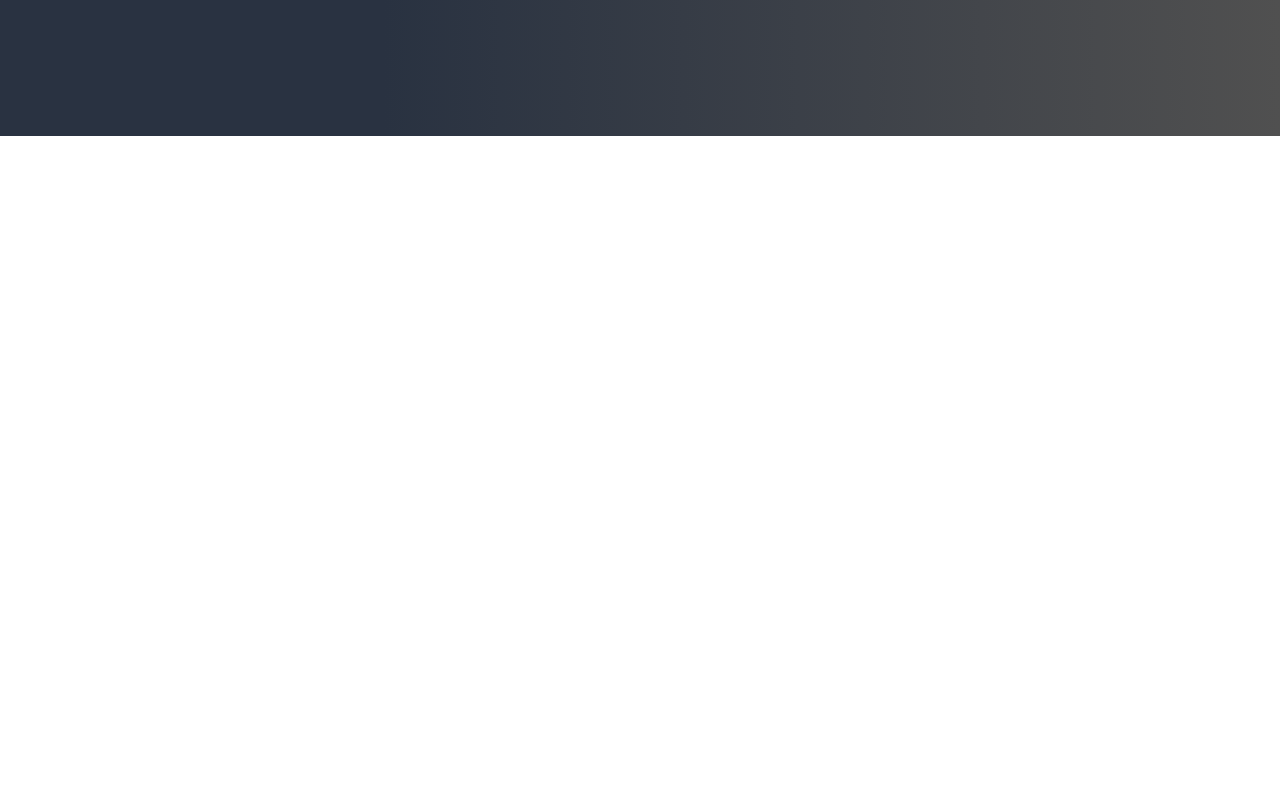
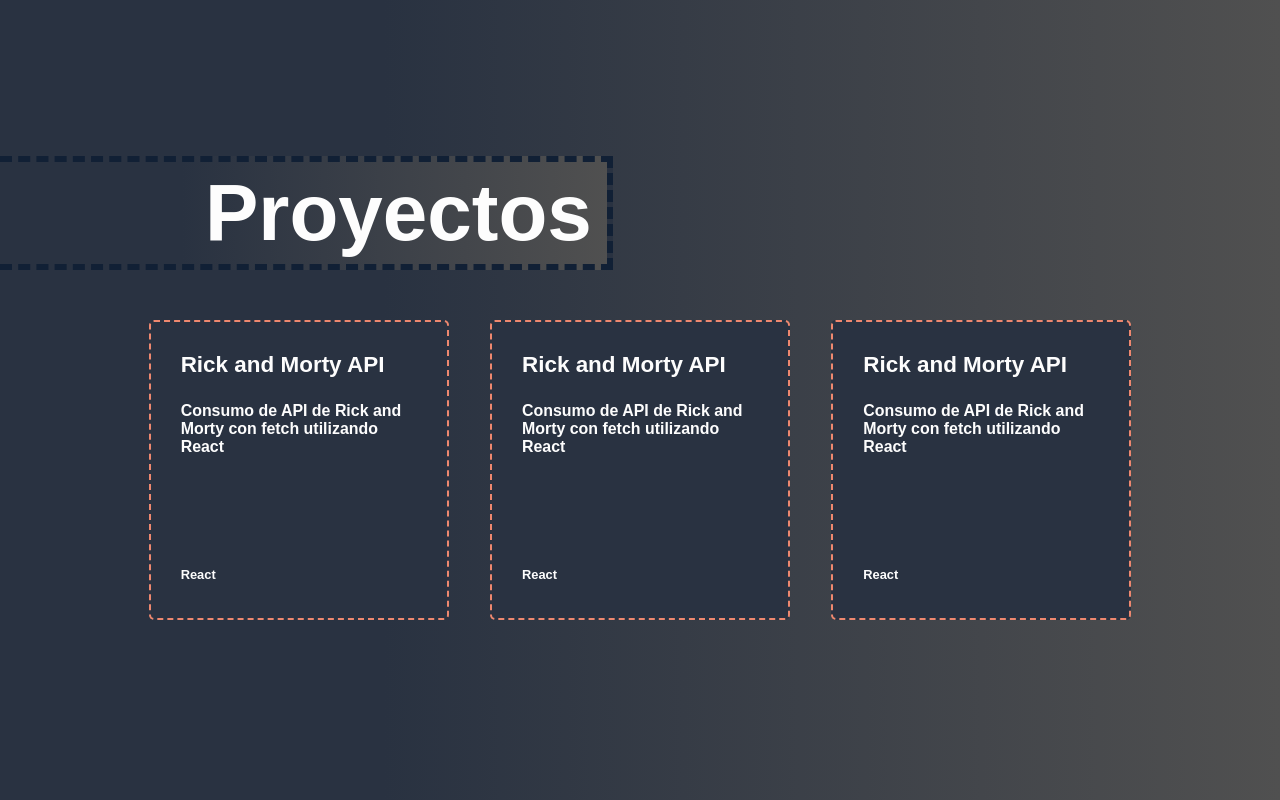
Before and after one commit to Tommyyoliver/portfolio, a React (Vite) app: page / in a window 1280 px wide. Shown: the part 1464-2264 px from the top of the page. Before the commit the page ends 1600 px from the top, so only its background shows below. Built offline with nearby package versions, Linux system fonts and the light colour scheme.

Commit message:
Proyectos. Sección agregada

```diff
--- a/src/App.jsx
+++ b/src/App.jsx
@@ -2,6 +2,7 @@
 import { Sidebar } from "./components/Sidebar";
 import { InitialSeciton } from './components/InitialSection';
 import { AboutMe } from "./components/AboutMe";
+import { Proyects } from "./components/Proyects";
 
 function App() {
   return (
@@ -9,6 +10,7 @@
       <Sidebar />
       <InitialSeciton />
       <AboutMe />
+      <Proyects />
     </div>
   )
 }
--- a/src/assets/css/output.css
+++ b/src/assets/css/output.css
@@ -642,5 +642,142 @@
     margin-bottom: 80px;
   }
 }
+.projects-container {
+  width: 100vw;
+  height: min-content;
+  margin-bottom: 20vh;
+}
+.projects-container .project-title-container {
+  border-top: 6px dashed #112035;
+  border-right: 6px dashed #112035;
+  border-bottom: 6px dashed #112035;
+  background: linear-gradient(90deg, rgb(41, 50, 65) 0%, rgb(41, 50, 65) 30%, rgb(80, 80, 80) 100%);
+  width: min-content;
+  text-align: center;
+  margin-top: 20px;
+  margin-bottom: 30px;
+}
+.projects-container .project-title-container h2 {
+  font-size: 3rem;
+  padding: 5px;
+  margin-left: 20px;
+  margin-right: 10px;
+}
+.projects-container .projects {
+  display: flex;
+  flex-wrap: wrap;
+  justify-content: flex-end;
+  width: 80%;
+  margin: 0 auto;
+}
+.projects-container .projects .proyect {
+  margin: 20px auto;
+  width: 250px;
+  height: 250px;
+  border: 2px dashed #ee886f;
+  border-radius: 5px;
+  cursor: pointer;
+  position: relative;
+  background-color: rgb(41, 50, 65);
+}
+.projects-container .projects .proyect a {
+  display: flex;
+  flex-direction: column;
+  padding: 20px;
+  text-decoration: none;
+}
+.projects-container .projects .proyect a .project-header {
+  display: flex;
+  flex-direction: row;
+  height: 50px;
+  justify-content: space-between;
+}
+.projects-container .projects .proyect a .project-header img {
+  width: 25px;
+  height: 25px;
+}
+.projects-container .projects .proyect a h5 {
+  height: 135px;
+}
+.projects-container .projects .proyect a h6 {
+  height: 20px;
+}
+.projects-container .projects .proyect:hover {
+  transform: scale(1.02);
+  transition: all 0.3s ease;
+  filter: grayscale(0.7);
+}
+
+@media (min-width: 769px) {
+  .projects-container .project-title-container h2 {
+    font-size: 4rem;
+    padding: 5px;
+    margin-left: 40px;
+    margin-right: 10px;
+  }
+  .projects-container .projects .proyect {
+    width: 300px;
+    height: 300px;
+  }
+  .projects-container .projects .proyect a {
+    padding: 30px;
+  }
+  .projects-container .projects .proyect a h5 {
+    height: 165px;
+  }
+}
+@media (min-width: 1025px) {
+  .projects-container .project-title-container h2 {
+    font-size: 5rem;
+    margin-left: 200px;
+  }
+  .projects-container .projects .proyect a {
+    font-size: 1.2rem;
+  }
+}
+@media (min-width: 1541px) {
+  .projects-container .project-title-container h2 {
+    font-size: 7rem;
+    margin-left: 220px;
+  }
+  .projects-container .projects {
+    margin: 100px;
+  }
+  .projects-container .projects .proyect a {
+    font-size: 1.4rem;
+  }
+}
+@media (min-width: 2000px) {
+  .projects-container .project-title-container {
+    border-top: 10px dashed #112035;
+    border-right: 10px dashed #112035;
+    border-bottom: 10px dashed #112035;
+  }
+  .projects-container .project-title-container h2 {
+    font-size: 9rem;
+    margin-left: 500px;
+    margin-right: 60px;
+  }
+  .projects-container .projects {
+    margin: auto;
+  }
+  .projects-container .projects .proyect {
+    width: 500px;
+    height: 500px;
+  }
+  .projects-container .projects .proyect a {
+    font-size: 2rem;
+  }
+  .projects-container .projects .proyect a h5 {
+    height: 250px;
+    font-size: 1.7rem;
+    overflow-y: hidden;
+    margin-bottom: 5px;
+  }
+  .projects-container .projects .proyect a h6 {
+    height: 30px;
+    font-size: 1.3rem;
+  }
+}
 
 /*# sourceMappingURL=output.css.map */
--- a/src/assets/sass/components/_AboutMe.scss
+++ b/src/assets/sass/components/_AboutMe.scss
@@ -34,7 +34,7 @@
             margin-bottom: 20px;
 
             span {
-                color: $secundary-color;
+                color: $secondary-color;
                 font-weight: 700;
             }
         }
--- a/src/assets/sass/components/_InitialSection.scss
+++ b/src/assets/sass/components/_InitialSection.scss
@@ -70,7 +70,7 @@
     flex-direction: column;
 
     .description-one {
-        color: #ee886f;
+        color: $secondary-color;
         width: 13ch;
         white-space: nowrap;
         border-right: 1px solid transparent;
@@ -81,7 +81,7 @@
         z-index: 100;
     }
     .description-two {
-        color: #ee886f;
+        color: $secondary-color;
         width: 9ch;
         font-weight: 700;
         white-space: nowrap;
--- /dev/null
+++ b/src/assets/sass/components/_Proyects.scss
@@ -0,0 +1,187 @@
+@import "./abstracts/variables";
+@import "./abstracts/mixins";
+
+.projects-container {
+    width: 100vw;
+    height: min-content;
+    margin-bottom: 20vh;
+
+    .project-title-container {
+        border-top: 6px dashed $border-color;
+        border-right: 6px dashed $border-color;
+        border-bottom: 6px dashed $border-color;
+        @include backgroundgradient();
+        width: min-content;
+        text-align: center;
+        margin-top: 20px;
+        margin-bottom: 30px;
+
+        h2 {
+            font-size: 3rem;
+            padding: 5px;
+            margin-left: 20px;
+            margin-right: 10px;
+        }
+    }
+    .projects {
+        display: flex;
+        flex-wrap: wrap;
+        justify-content: flex-end;
+        width: 80%;
+        margin: 0 auto;
+
+        .proyect {
+            margin: 20px auto;
+            width: 250px;
+            height: 250px;
+            border: 2px dashed $secondary-color;
+            border-radius: 5px;
+            cursor: pointer;
+            position: relative;
+            background-color: $background-color;
+
+            a {
+                display: flex;
+                flex-direction: column;
+                padding: 20px;
+                text-decoration: none;
+
+                .project-header {
+                    display: flex;
+                    flex-direction: row;
+                    height: 50px;
+                    justify-content: space-between;
+
+                    img {
+                        width: 25px;
+                        height: 25px;
+                    }
+                }
+                h5 {
+                    height: 135px;
+                }
+                h6 {
+                    height: 20px;
+                }
+            }
+        }
+        .proyect:hover {
+            transform: scale(1.02);
+            transition: all .3s ease;
+            filter: grayscale(.7);
+        }
+    }
+}
+
+@media (min-width: 769px) {
+    .projects-container {
+
+        .project-title-container {
+
+            h2 {
+                font-size: 4rem;
+                padding: 5px;
+                margin-left: 40px;
+                margin-right: 10px;
+            }
+        }
+        .projects {
+
+            .proyect {
+                width: 300px;
+                height: 300px;
+
+                a {
+                    padding: 30px;
+
+                    h5 {
+                        height: 165px;
+                    }
+                }
+            }
+
+        }
+    }
+}
+@media (min-width: 1025px) {
+    .projects-container {
+
+        .project-title-container {
+
+            h2 {
+                font-size: 5rem;
+                margin-left: 200px;
+            }
+        }
+        .projects {
+
+            .proyect {
+
+                a {
+                    font-size: 1.2rem;
+                }
+            }
+
+        }
+    }
+}
+@media (min-width: 1541px) {
+    .projects-container {
+
+        .project-title-container {
+
+            h2 {
+                font-size: 7rem;
+                margin-left: 220px;
+            }
+        }
+        .projects {
+            margin: 100px;
+
+            .proyect {
+
+                a {
+                    font-size: 1.4rem;
+                }
+            }
+
+        }
+    }
+}
+@media (min-width: 2000px) {
+    .projects-container {
+
+        .project-title-container {
+            border-top: 10px dashed $border-color;
+            border-right: 10px dashed $border-color;
+            border-bottom: 10px dashed $border-color;
+            h2 {
+                font-size: 9rem;
+                margin-left: 500px;
+                margin-right: 60px;
+            }
+        }
+        .projects {
+            margin: auto;
+            .proyect {
+                width: 500px;
+                height: 500px;
+                a {
+                    font-size: 2rem;
+
+                    h5 {
+                        height: 250px;
+                        font-size: 1.7rem;
+                        overflow-y: hidden;
+                        margin-bottom: 5px;
+                    }
+                    h6 {
+                        height: 30px;
+                        font-size: 1.3rem;
+                    }
+                }
+            }
+
+        }
+    }
+}
--- a/src/assets/sass/components/abstracts/_variables.scss
+++ b/src/assets/sass/components/abstracts/_variables.scss
@@ -1,4 +1,4 @@
 $primary-color: #fdfdfd;
-$secundary-color: #ee886f;
+$secondary-color: #ee886f;
 $border-color: #112035;
 $background-color: rgba(41,50,65,1);
--- a/src/assets/sass/input.scss
+++ b/src/assets/sass/input.scss
@@ -20,3 +20,4 @@
 @import "./components/Sidebar";
 @import "./components/InitialSection";
 @import "./components//AboutMe";
+@import "./components/Proyects";
--- /dev/null
+++ b/src/components/Proyects.jsx
@@ -0,0 +1,40 @@
+function Proyects() {
+    return (
+        <div className="projects-container">
+            <div className="project-title-container">
+                <h2>Proyectos</h2>
+            </div>
+            <div className="projects">
+                <div className="proyect">
+                    <a href="https://tommyyoliver.github.io/rick-and-morty-api/" target="_blank">
+                        <div className="project-header">
+                            <h3>Rick and Morty API</h3>
+                        </div>
+                        <h5>Consumo de API de Rick and Morty con fetch utilizando React</h5>
+                        <h6>React</h6>
+                    </a>
+                </div>
+                <div className="proyect">
+                    <a href="https://tommyyoliver.github.io/rick-and-morty-api/" target="_blank">
+                        <div className="project-header">
+                            <h3>Rick and Morty API</h3>
+                        </div>
+                        <h5>Consumo de API de Rick and Morty con fetch utilizando React</h5>
+                        <h6>React</h6>
+                    </a>
+                </div>
+                <div className="proyect">
+                    <a href="https://tommyyoliver.github.io/rick-and-morty-api/" target="_blank">
+                        <div className="project-header">
+                            <h3>Rick and Morty API</h3>
+                        </div>
+                        <h5>Consumo de API de Rick and Morty con fetch utilizando React</h5>
+                        <h6>React</h6>
+                    </a>
+                </div>
+            </div>
+        </div>
+    )
+}
+
+export { Proyects };
```
Also changed, not shown: 1 other file (tests, documents, lock files or other folders).
